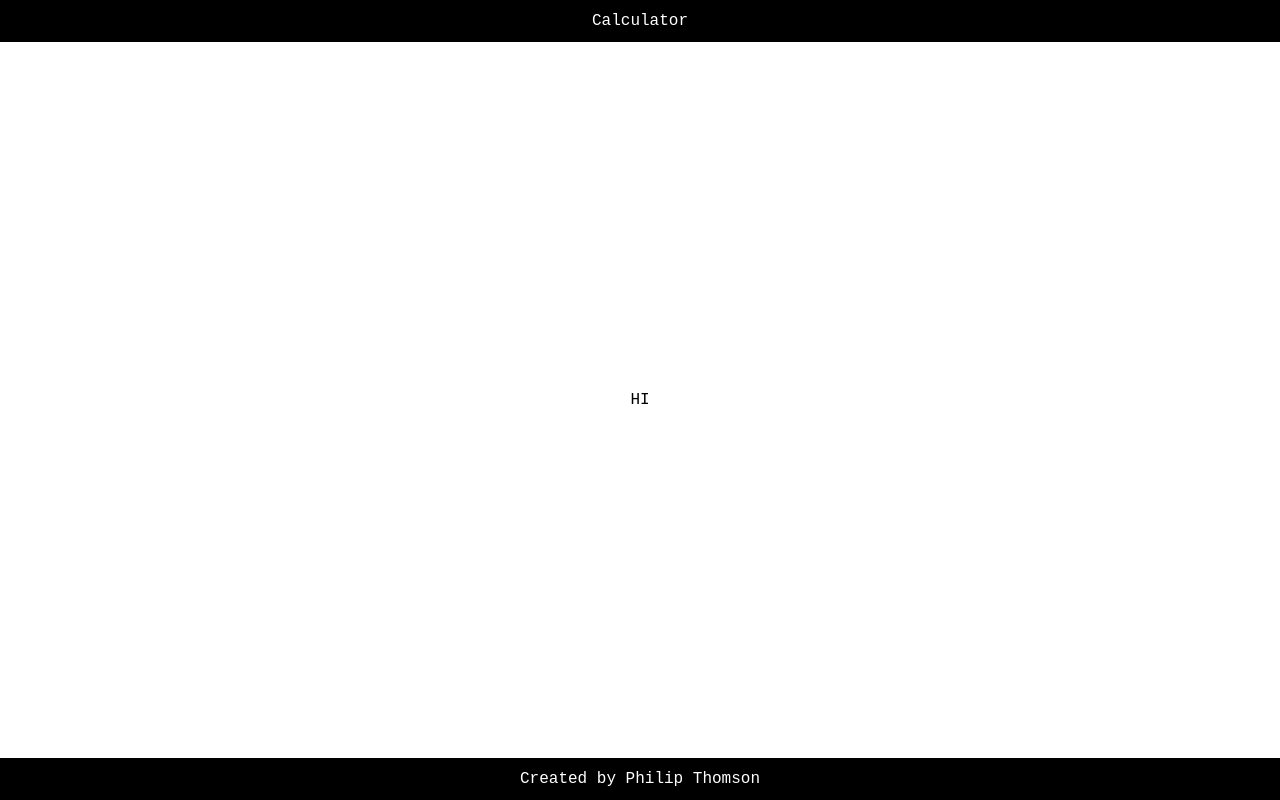
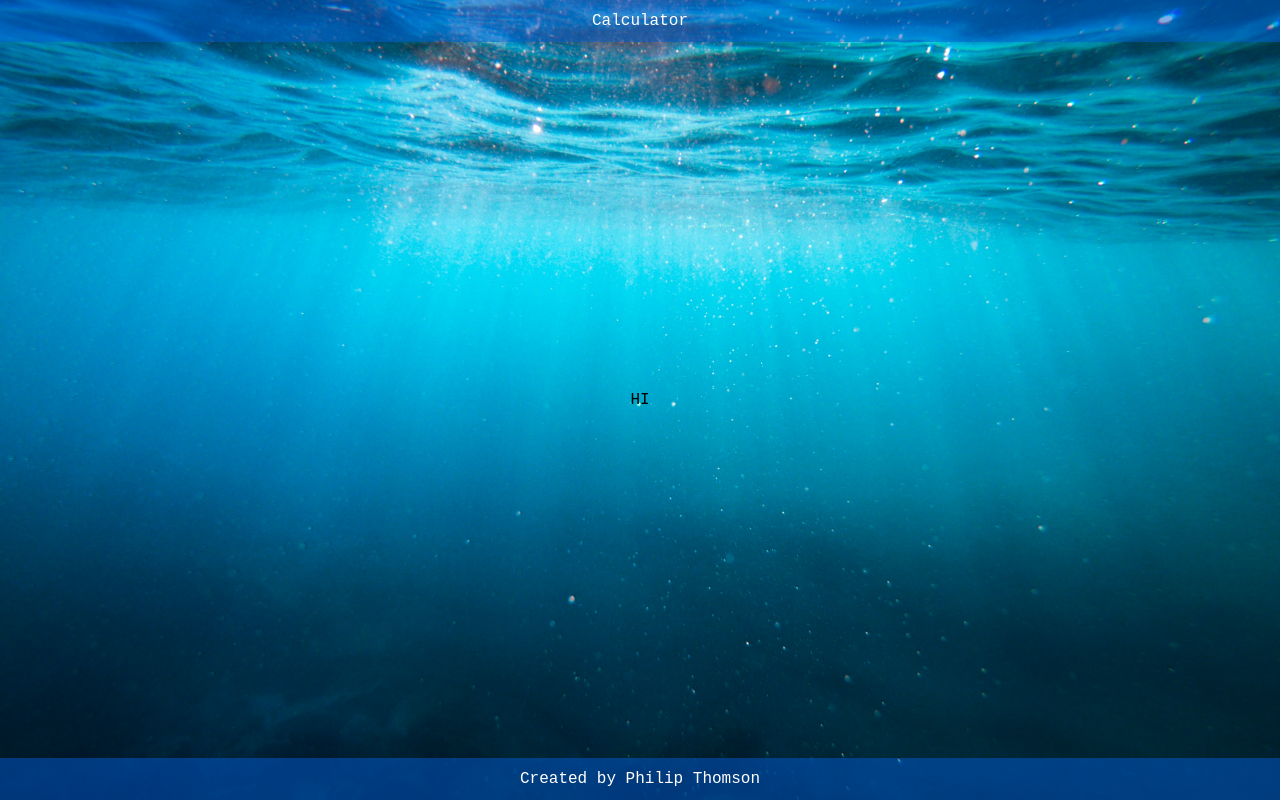
Before and after one commit to PhilT847/aqualculator, a plain HTML site: page index.html in a window 1280 px wide. Drawn offline with Linux system fonts and the light colour scheme.

Commit message:
Renamed code.js to script.js
Renamed .js file for consistency between projects

```diff
--- a/css/style.css
+++ b/css/style.css
@@ -10,13 +10,18 @@ body {
     align-items: stretch;
     -webkit-user-drag: none;
     user-select: none;
+
+    background-position: center; /* Create fixed background */
+    background-size: cover;
+    background-image: url(../images/cristian-palmer-ocean.jpg);
+    background-attachment: fixed;
 }
 
 #header, #footer {
     color: white;
     text-align: center;
     padding: 12px 10%;
-    background-color: black;
+    background-color: rgba(0, 92, 212, 0.5);
     /* Default flex-grow of 0 shrinks header/footer
     against the calculator in #content*/
 }
@@ -26,7 +31,6 @@ body {
     display: flex;
     align-items: center;
     justify-content: center;
-    gap: 5%;
 }
 
 #calculator {
--- /dev/null
+++ b/js/script.js
@@ -0,0 +1 @@
+/* script.js */
```
Also changed, not shown: js/code.js (deleted).
